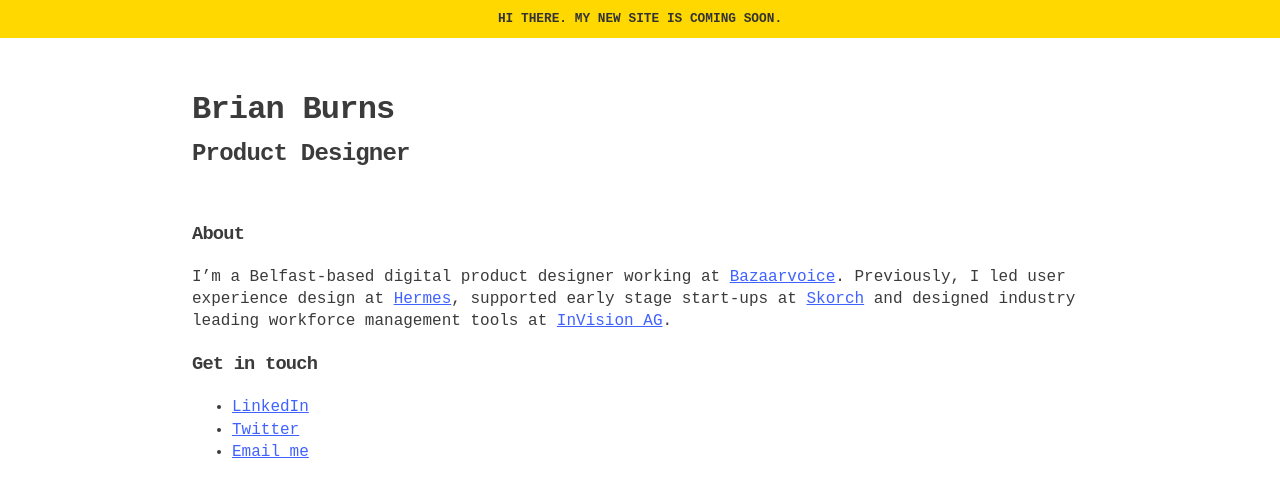
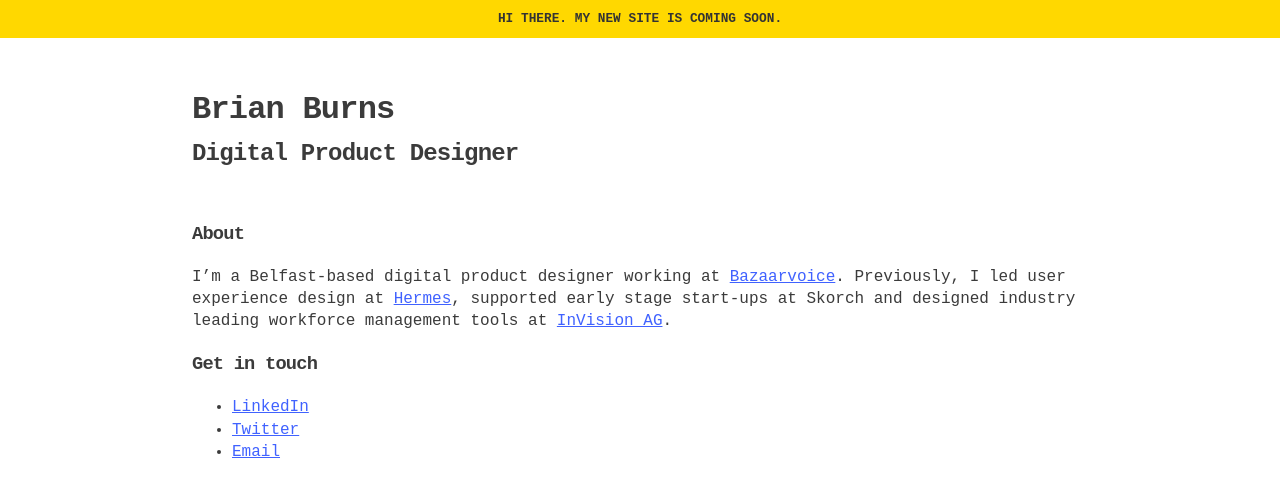
Before and after one commit to brian-burns/brian-burns.github.io, a plain HTML site: page index.html in a window 1280 px wide. Drawn offline with nearby package versions, Linux system fonts and the light colour scheme; a web font is replaced by a local one.

Commit message:
Update index.html

```diff
--- a/index.html
+++ b/index.html
@@ -29,7 +29,7 @@
   <div class="container">
     <header>
       <h1>Brian Burns</h1>
-      <h2>Product Designer</h2>
+      <h2>Digital Product Designer</h2>
     </header>
 
     <!--<nav>
@@ -40,13 +40,13 @@
     </nav>-->
 
   <h3>About</h3>
-    <p>I&rsquo;m a Belfast-based digital product designer working at <a href="http://bazaarvoice.com/">Bazaarvoice</a>. Previously, I led user experience design at <a href="https://myhermes.co.uk/">Hermes</a>, supported early stage start-ups at <a href="http://skorch.design/">Skorch</a> and designed industry leading workforce management tools at <a href="http://invision.de">InVision AG</a>.</p>
+    <p>I&rsquo;m a Belfast-based digital product designer working at <a href="http://bazaarvoice.com/">Bazaarvoice</a>. Previously, I led user experience design at <a href="https://myhermes.co.uk/">Hermes</a>, supported early stage start-ups at Skorch and designed industry leading workforce management tools at <a href="http://invision.de">InVision AG</a>.</p>
 
   <h3>Get in touch</h3>
     <ul>
-      <li><a href="https://www.linkedin.com/in/brian-burns-ux">LinkedIn</a></li>
+      <li><a href="www.linkedin.com/in/brian-burns-design">LinkedIn</a></li>
       <li><a href="http://twitter.com/brnbrns">Twitter</a></li>
-      <li><a href="mailto:brnbrns@me.com">Email me</a></li>
+      <li><a href="mailto:brnbrns@me.com">Email</a></li>
     </ul>
   </div>
 
```
